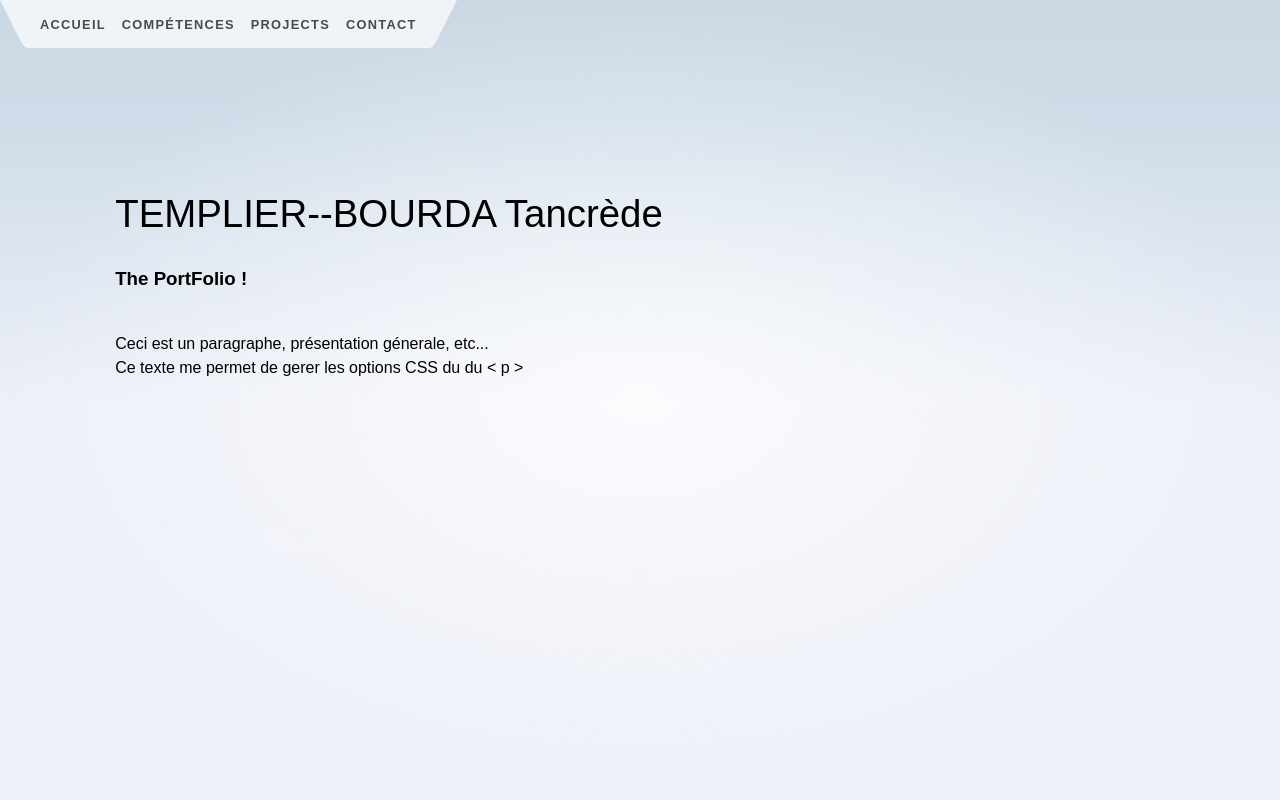
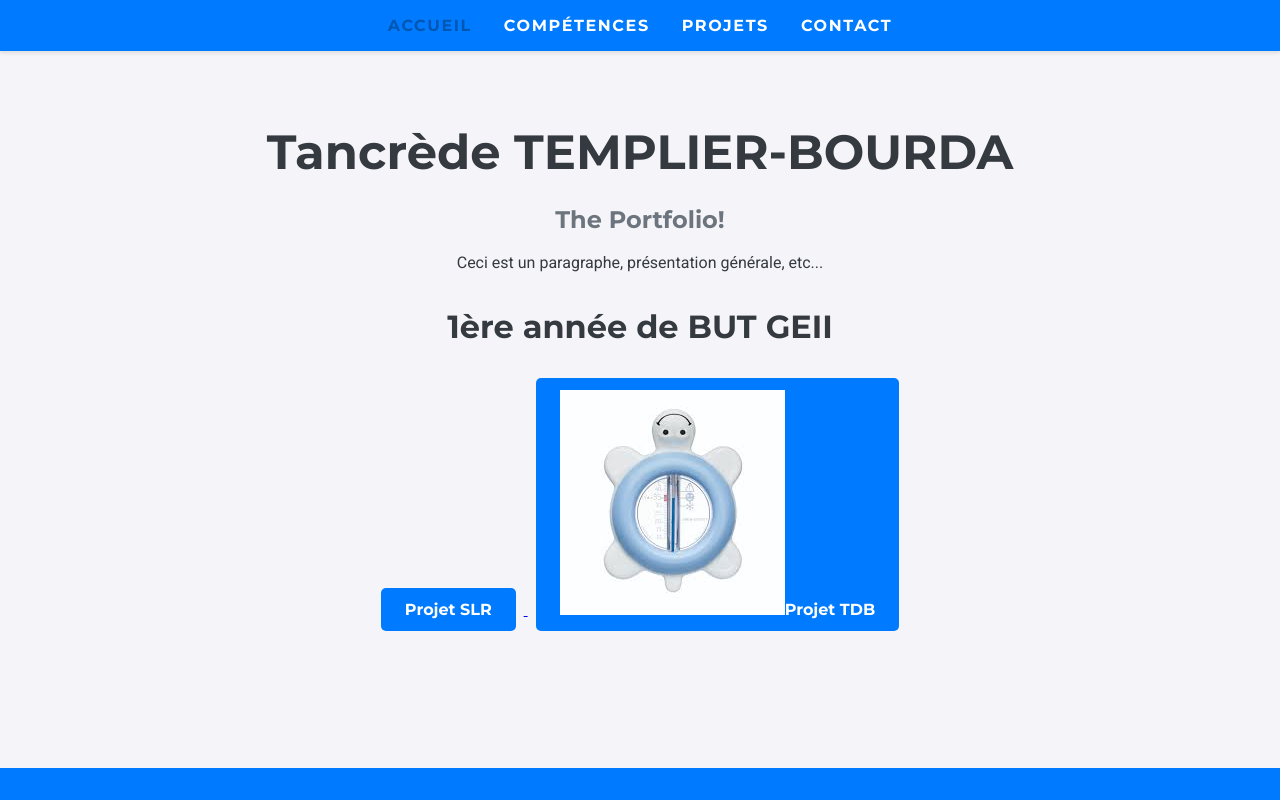
Before and after one commit to AlwaysAsleep/AlwaysAsleep.github.io, a plain HTML site: page index.html in a window 1280 px wide. Shown: the top 800 px of the page. Drawn offline with Linux system fonts and the light colour scheme.

Commit message:
new wave
test

```diff
--- a/index.html
+++ b/index.html
@@ -4,103 +4,57 @@
     <meta charset="UTF-8">
     <meta http-equiv="x-ua-compatible" content="IE=edge">
     <meta name="viewport" content="width=device-width, initial-scale=1.0">
-
-        <title> Portfolio de Tancrède </title>
-        <meta name="description" content="Je sais pas trop quoi mettre encore ici, c'est un site pour mon portfolio"/>
-        <meta property="og:url" content="https://alwaysasleep.github.io"/>
-        <meta property="og:title" content="Portfolio de Tancrede"/>
-        <meta property="og:descripion" content=""/>
-
+    <title>Portfolio de Tancrède</title>
+    <meta name="description" content="Portfolio de Tancrède TEMPLIER-BOURDA.">
+    <meta property="og:url" content="https://alwaysasleep.github.io">
+    <meta property="og:title" content="Portfolio de Tancrède">
+    <meta property="og:description" content="">
     <link rel="icon" type="image/jpeg" href="static/canard.jpeg">
     <link rel="stylesheet" href="styles/main.css">
+    <link href="https://fonts.googleapis.com/css2?family=Montserrat:wght@400;700&family=Roboto:wght@400;700&display=swap" rel="stylesheet">
 </head>
-
-
-
 <body>
-
     <header>
         <nav>
-                <svg viewBox="0 0 2 3" aria-hidden="true">
-                    <path d="M0,0 L1,2 C1.5,3 1.5,3 2,3 L2,0 Z" />
-                </svg>
             <ul>
-                    <li>
-                    <a href="#home" class="active">Accueil</a>
-                    </li>
-                    <li>
-                    <a href="#competences">Compétences</a>
-                    </li>
-                    <li>
-                    <a href="#projects">Projects</a>
-                    </li>
-                    <li>
-                    <a href="#contact">Contact</a>
-                    </li>
+                <li><a href="#home" class="active">Accueil</a></li>
+                <li><a href="#competences">Compétences</a></li>
+                <li><a href="#projects">Projets</a></li>
+                <li><a href="#contact">Contact</a></li>
             </ul>
-                <svg viewBox="0 0 2 3" aria-hidden="true">
-                    <path d="M0,0 L0,3 C0.5,3 0.5,3 1,2 L2,0 Z" />
-                </svg>
         </nav>
     </header>
 
+    <main>
         <section class="home_content" id="home">
-
-
-            <h1> TEMPLIER--BOURDA Tancrède <br></h1>
-
-            <h3> The PortFolio !</h3>
-
-            <p>
-                <br> Ceci est un paragraphe, présentation génerale, etc... <br>
-                Ce texte me permet de gerer les options CSS du du < p >
-
-            </p>
-
-
+            <h1>Tancrède TEMPLIER-BOURDA</h1>
+            <h3>The Portfolio!</h3>
+            <p>Ceci est un paragraphe, présentation générale, etc...</p>
         </section>
 
         <section class="competences" id="competences">
-
-
-
+            <!-- Contenu des compétences -->
         </section>
 
         <section class="projects-content" id="projects">
             <h1>1ère année de BUT GEII</h1>
-
-
             <a href="src/projects/SAE_SLR.html#slrhome">
-                <button type="button" name="SLR_button">
-                    Project SLR
+                <button type="button" class="project-button">Projet SLR</button>
+            </a>
+            <a href="src/projects/SAE_TDB.html#tdbhome">
+                <button type="button" class="project-button">
+                    <img src="static/download.jpeg" alt="Thermomètre de bain">Projet TDB
                 </button>
             </a>
-            <a href="src/projects/SAE_TDB.html#tdbhome">
-                <button type="button" name="TDB_button">
-                    <img src="static/download.jpeg" alt="Picture of bath thermometer">Project TDB
-                </button>
-            </a>
-
-
-
         </section>
 
-
         <section class="contact" id="contact">
-
-
-
-
+            <!-- Contenu du contact -->
         </section>
-
-
-
+    </main>
 
     <footer>
-
-
+        <!-- Contenu du pied de page -->
     </footer>
-
 </body>
-
 </html>
--- a/styles/main.css
+++ b/styles/main.css
@@ -1,236 +1,122 @@
-@import '../static/@fontsource/fira-mono';
-
+@import url('https://fonts.googleapis.com/css2?family=Montserrat:wght@400;700&family=Roboto:wght@400;700&display=swap');
 
 :root {
-    --font-body: Arial, -apple-system, BlinkMacSystemFont, 'Segoe UI', Roboto, Oxygen, Ubuntu,
-    Cantarell, 'Open Sans', 'Helvetica Neue', sans-serif;
-    --font-mono: 'Fira Mono', monospace;
-    --color-bg-0: rgb(202, 216, 228);
-    --color-bg-1: hsl(209, 36%, 86%);
-    --color-bg-2: hsl(224, 44%, 95%);
-    --color-theme-1: #2272FF;
-    --color-text: rgba(0, 0, 0, 0.7);
-    --column-width: 42rem;
-    --column-margin-top: 4rem;
-    font-family: var(--font-body);
+    --font-primary: 'Montserrat', sans-serif;
+    --font-secondary: 'Roboto', sans-serif;
+    --color-background: #f4f4f9;
+    --color-primary: #007BFF;
+    --color-secondary: #6c757d;
+    --color-text: #343a40;
+    --color-hover: #0056b3;
 }
 
-
 body {
-    min-height: 100vh;
+    font-family: var(--font-secondary);
+    background-color: var(--color-background);
+    color: var(--color-text);
     margin: 0;
-    background-attachment: fixed;
-    background-color: var(--color-bg-1);
-    background-size: 100vw 100vh;
-    background-image: radial-gradient(
-            50% 50% at 50% 50%,
-            rgba(255, 255, 255, 0.75) 0%,
-            rgba(255, 255, 255, 0) 100%
-    ),
-    linear-gradient(180deg, var(--color-bg-0) 0%, var(--color-bg-1) 15%, var(--color-bg-2) 50%);
+    padding: 0;
+    box-sizing: border-box;
 }
 
 header {
-    display: flex;
-    position: fixed;
-    justify-content: space-between;
+    background-color: var(--color-primary);
+    padding: 1rem 0;
+    box-shadow: 0 2px 4px rgba(0,0,0,0.1);
 }
 
-.corner {
-    width: 3em;
-    height: 3em;
+nav ul {
+    list-style: none;
+    display: flex;
+    justify-content: center;
+    margin: 0;
+    padding: 0;
 }
 
-.corner a {
-    display: flex;
-    align-items: center;
-    justify-content: center;
-    width: 100%;
-    height: 100%;
-}
-
-
-nav {
-    display: flex;
-    justify-content: center;
-    --background: rgba(255, 255, 255, 0.7);
-}
-
-svg {
-    width: 2em;
-    height: 3em;
-    display: block;
-}
-
-path {
-    fill: var(--background);
-}
-
-ul {
-    position: relative;
-    padding: 0;
-    margin: 0;
-    height: 3em;
-    display: flex;
-    justify-content: center;
-    align-items: center;
-    list-style: none;
-    background: var(--background);
-    background-size: contain;
-}
-
-li {
-    position: relative;
-    height: 100%;
-}
-
-li[aria-current='page']::before {
-    --size: 6px;
-    content: '';
-    width: 0;
-    height: 0;
-    position: absolute;
-    top: 0;
-    left: calc(50% - var(--size));
-    border: var(--size) solid transparent;
-    border-top: var(--size) solid var(--color-theme-1);
+nav li {
+    margin: 0 1rem;
 }
 
 nav a {
-    display: flex;
-    height: 100%;
-    align-items: center;
-    padding: 0 0.5rem;
-    color: var(--color-text);
+    color: white;
+    text-decoration: none;
+    font-family: var(--font-primary);
     font-weight: 700;
-    font-size: 0.8rem;
     text-transform: uppercase;
     letter-spacing: 0.1em;
-    text-decoration: none;
-    transition: color 0.2s linear;
+    transition: color 0.3s;
 }
 
-a:hover {
-    color: var(--color-theme-1);
+nav a:hover,
+nav a.active {
+    color: var(--color-hover);
 }
 
-h1,
-h2,
-p {
-    font-weight: 400;
-}
-
-p {
-    line-height: 1.5;
-}
-
-a {
-    color: var(--color-theme-1);
-    text-decoration: none;
-}
-
-a:hover {
-    text-decoration: underline;
-}
-
-/*
-h1 {
-    font-size: 2rem;
-   text-align: center;
-}*/
-
-h2 {
-    font-size: 1rem;
-}
-
-pre {
-    font-size: 16px;
-    font-family: var(--font-mono);
-    background-color: rgba(255, 255, 255, 0.45);
-    border-radius: 3px;
-    box-shadow: 2px 2px 6px rgb(255 255 255 / 25%);
-    padding: 0.5em;
-    overflow-x: auto;
-    color: var(--color-text);
-}
-
-.text-column {
-    display: flex;
-    max-width: 48rem;
-    flex: 0.6;
-    flex-direction: column;
-    justify-content: center;
-    margin: 0 auto;
-}
-
-input,
-button {
-    font-size: inherit;
-    font-family: inherit;
-}
-
-button:focus:not(:focus-visible) {
-    outline: none;
-}
-
-@media (min-width: 720px) {
-    h1 {
-        font-size: 2.4rem;
-    }
-}
-
-.visually-hidden {
-    border: 0;
-    clip: rect(0 0 0 0);
-    height: auto;
-    margin: 0;
-    overflow: hidden;
-    padding: 0;
-    position: absolute;
-    width: 1px;
-    white-space: nowrap;
+main {
+    padding: 2rem;
 }
 
 section {
-    min-height: 100vh;
-    padding: 10rem 9% 2rem;
+    margin-bottom: 2rem;
 }
 
-.home {
-    display: flex;
-    align-items: center;
-    padding: 0 9%;
-    background-color: linear-gradient(180deg, var(--color-bg-0) 0%, var(--color-bg-1) 15%, var(--color-bg-2) 50%);
-    background-size: cover;
-    background-position: center;
+.home_content {
+    text-align: center;
 }
 
-.home-content {
-    max-width: 60rem;
-    z-index: 1;
+.home_content h1 {
+    font-size: 3rem;
+    font-family: var(--font-primary);
+    margin-bottom: 0.5rem;
 }
 
-.home-content h1 {
-    position: relative;
-    display: inline-flex;
-    vertical-align: bottom;
-    font-size: 5.6rem;
-    font-weight: 700;
-    line-height: 1.3;
+.home_content h3 {
+    font-size: 1.5rem;
+    font-family: var(--font-primary);
+    margin-bottom: 1rem;
+    color: var(--color-secondary);
 }
 
-.home-content p {
-    position: relative;
-    vertical-align: top;
-    font-size: 120%;
-    margin: 2rem 0 4rem;
+.home_content p {
+    font-size: 1rem;
+    line-height: 1.6;
 }
 
-.projects-content object {
-    vertical-align: bottom;
-    max-width: 60rem;
-    z-index: 1;
+.projects-content {
+    text-align: center;
+}
 
+.projects-content h1 {
+    font-size: 2rem;
+    margin-bottom: 1.5rem;
+    font-family: var(--font-primary);
+}
 
+.project-button {
+    display: inline-block;
+    margin: 0.5rem;
+    padding: 0.75rem 1.5rem;
+    font-size: 1rem;
+    font-family: var(--font-primary);
+    font-weight: 700;
+    color: white;
+    background-color: var(--color-primary);
+    border: none;
+    border-radius: 5px;
+    cursor: pointer;
+    transition: background-color 0.3s;
+}
 
+.project-button:hover {
+    background-color: var(--color-hover);
 }
+
+footer {
+    text-align: center;
+    padding: 1rem 0;
+    background-color: var(--color-primary);
+    color: white;
+    position: fixed;
+    width: 100%;
+    bottom: 0;
+}
```
Lines whose indentation alone changed are shown as unchanged.
